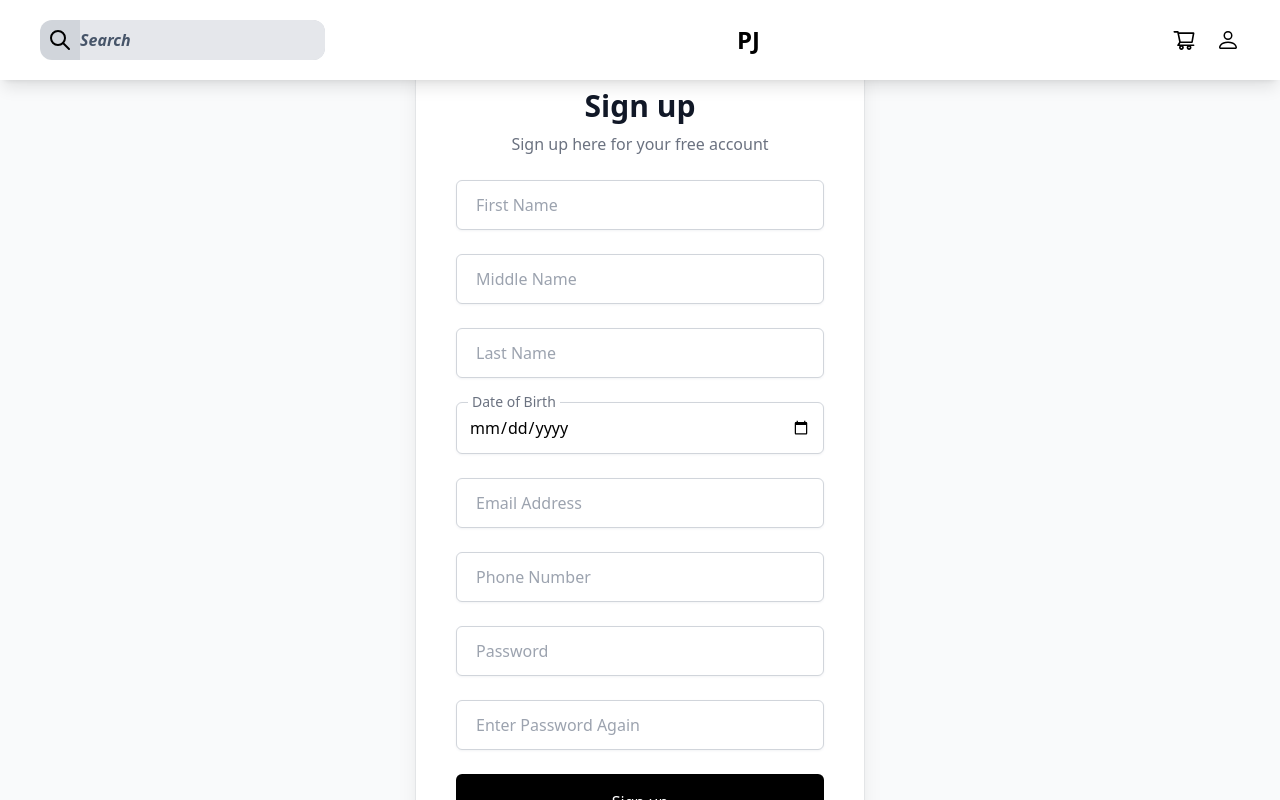
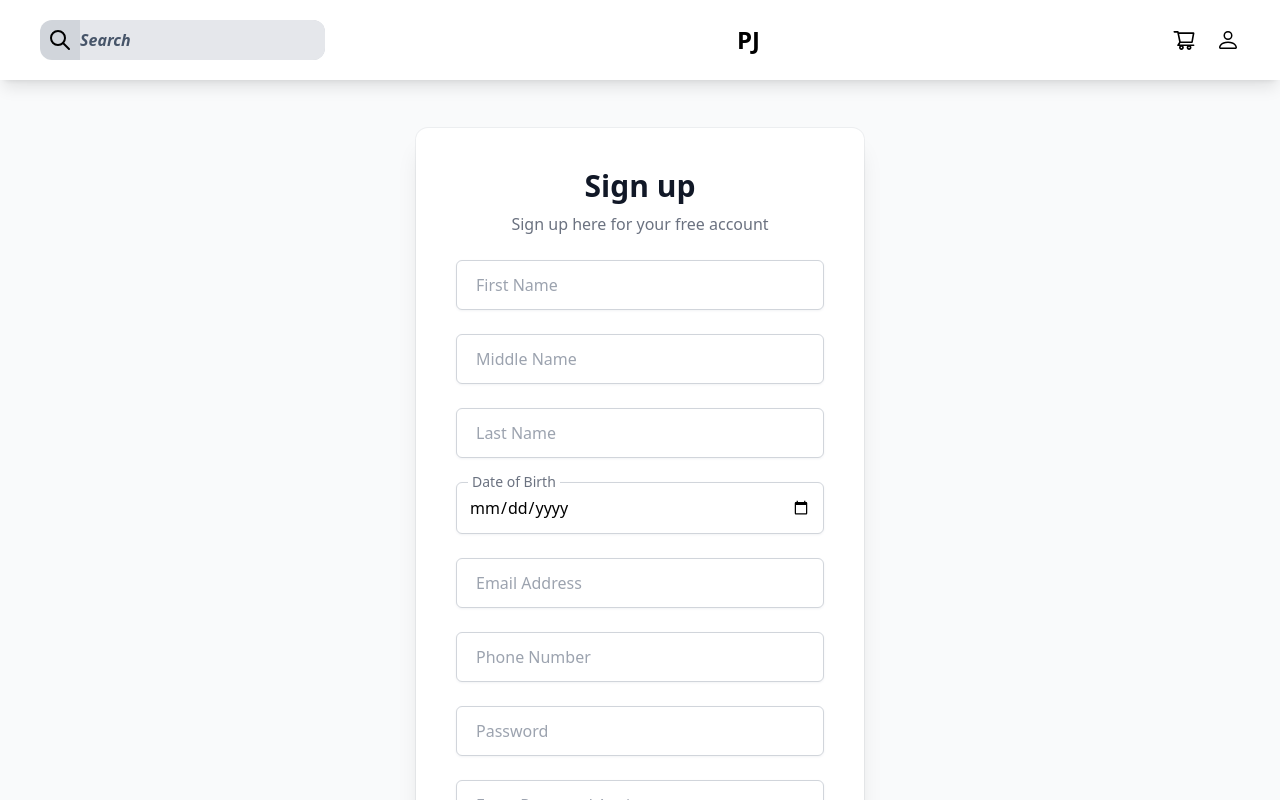
Before and after one commit to Wediah/shoppingsite, a Next.js app: page /Signup in a window 1280 px wide. Shown: the top 800 px of the page. Built offline with nearby package versions, Linux system fonts and the light colour scheme.

Commit message:
adds home link

```diff
--- a/pages/Nav.tsx
+++ b/pages/Nav.tsx
@@ -20,7 +20,7 @@ function Nav() {
                       </div>
                     </div>
                     <div>
-                      <h1 className='text-2xl font-bold cursor-pointer'>PJ</h1>
+                      <h1 className='text-2xl font-bold cursor-pointer ' onClick={() => router.push('/')}>PJ</h1>
                     </div>
                     <div className='flex items-center gap-5'>
                       <div><AiOutlineShoppingCart className='text-2xl hover:scale-75 duration-100 cursor-pointer'/></div>
--- a/pages/Signup.tsx
+++ b/pages/Signup.tsx
@@ -7,8 +7,8 @@ function Signup() {
   return (
     <>
         <Nav/>
-        <div className='min-h-screen relative flex flex-col justify-center overflow-hidden bg-gray-50 py-6 sm:py-12'>
-            <div className='relative mx-auto w-full max-w-md bg-white px-6 pt-10 pb-8 shadow-xl ring-1 ring-gray-900/5 sm:rounded-xl sm:px-10'>
+        <div className='min-h-screen relative flex flex-col justify-center overflow-hidden bg-gray-50 py-6 sm:py-12 '>
+            <div className='relative mx-auto w-full max-w-md bg-white px-6 pt-10 mt-20 pb-8 shadow-xl ring-1 ring-gray-900/5 sm:rounded-xl sm:px-10'>
                 <div className='w-full'>
                     <div className='text-center'>
                         <h1 className='text-3xl font-semibold text-gray-900'>Sign up</h1>
```
